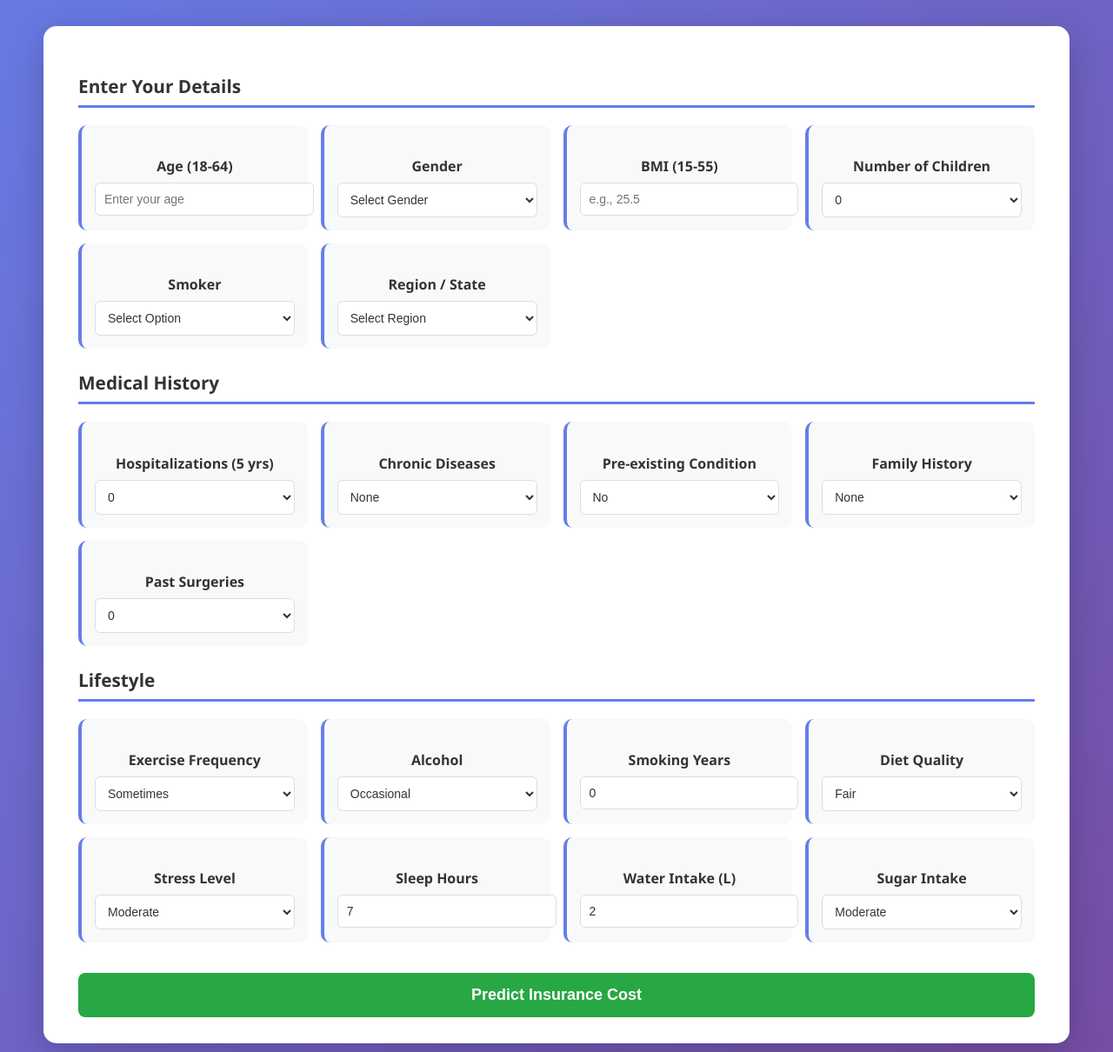
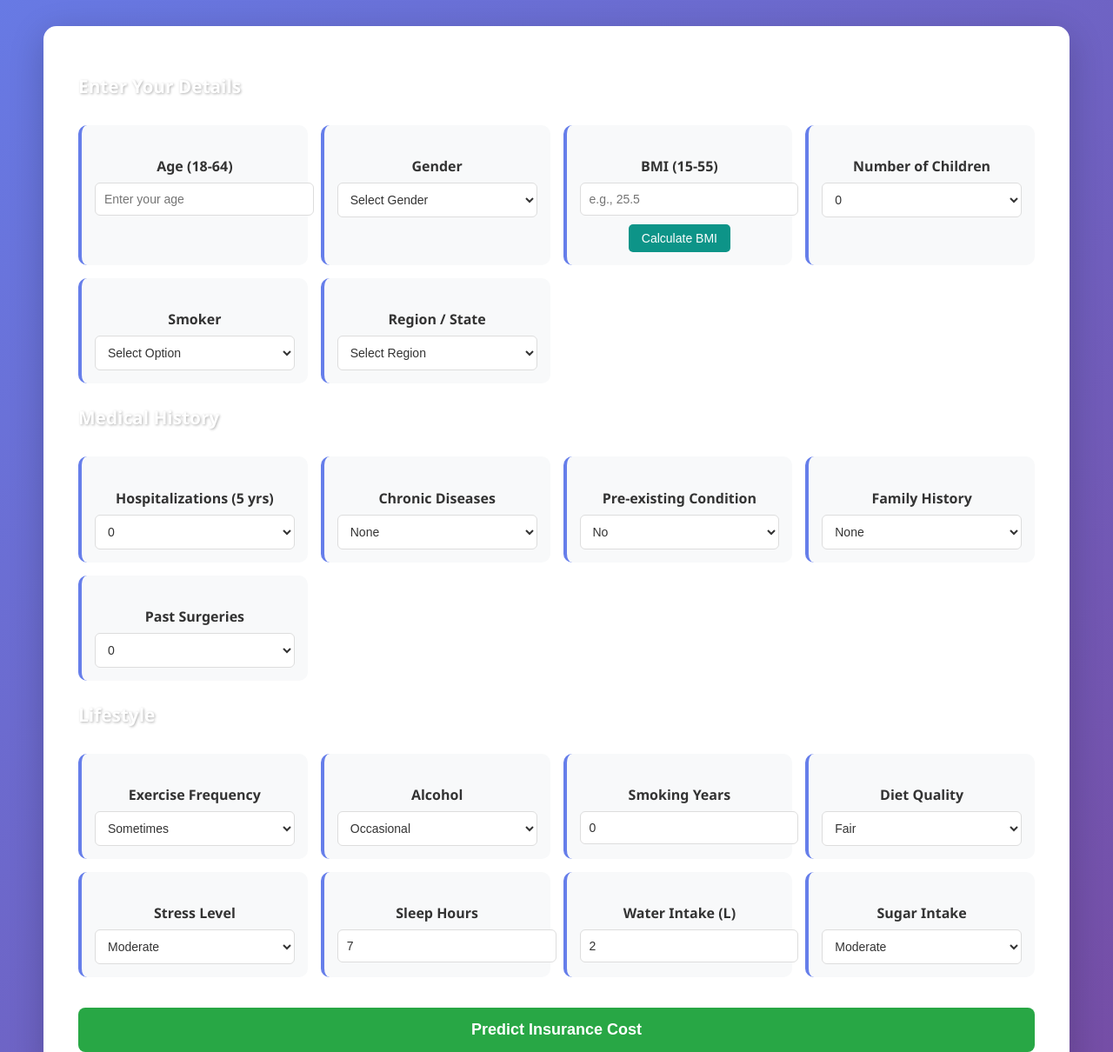
Before and after one commit to KrutikaMohanty2005/Medical-Insurance-Cost-Prediction, a Flask app: page / in a window 1280 px wide. Shown: the part 239-1449 px from the top of the page at 87% size. Run offline with Flask 2, Linux system fonts and the light colour scheme; the visitor is signed in with stand-in values (Sample User, id 1); parts of the project's set-up code (start-up, migrations or seed data) failed here and were passed over.

Commit message:
Fix section title visibility and add BMI calculator to Flask form

```diff
--- a/templates/index.html
+++ b/templates/index.html
@@ -66,13 +66,14 @@
             max-width: 1100px;
         }
         .section-title {
-            color: #333;
-            border-bottom: 3px solid #667eea;
+            color: #ffffff;
+            border-bottom: 3px solid rgba(255,255,255,0.5);
             padding-bottom: 8px;
             margin-top: 25px;
             margin-bottom: 20px;
             font-weight: 700;
             font-size: 1.3em;
+            text-shadow: 1px 1px 3px rgba(0,0,0,0.3);
         }
         .features-grid {
             display: grid;
@@ -282,6 +283,25 @@
                 <div class="feature-card">
                     <h4>BMI (15-55)</h4>
                     <input type="number" name="bmi" id="bmi" min="15" max="55" step="0.1" required placeholder="e.g., 25.5" value="{{ bmi if bmi else '' }}">
+                    <div class="bmi-calculator">
+                        <button type="button" class="bmi-toggle" onclick="toggleBmiCalc()">Calculate BMI</button>
+                        <div id="bmiCalcSection" class="bmi-calc-section" style="display:none;">
+                            <div class="calc-title">BMI Calculator</div>
+                            <div class="calc-row">
+                                <label>Height (cm):</label>
+                                <input type="number" id="heightCm" min="100" max="250" step="1" placeholder="170">
+                            </div>
+                            <div class="calc-row">
+                                <label>Weight (kg):</label>
+                                <input type="number" id="weightKg" min="30" max="200" step="0.5" placeholder="70">
+                            </div>
+                            <button type="button" class="use-bmi-btn" onclick="calculateBMI()">Calculate & Fill</button>
+                            <div id="bmiCalcResult" class="calc-result" style="display:none;">
+                                <span class="bmi-value" id="bmiCalcValue"></span>
+                                <span id="bmiCalcCategory"></span>
+                            </div>
+                        </div>
+                    </div>
                 </div>
                 <div class="feature-card">
                     <h4>Number of Children</h4>
@@ -460,5 +480,37 @@
         <p>Medical Insurance Cost Prediction | Built with Streamlit, Scikit-learn & Neural Networks</p>
         <p>Developer: Krutika Mohanty | B.Tech Computer Science</p>
     </div>
+
+    <script>
+        function toggleBmiCalc() {
+            var section = document.getElementById('bmiCalcSection');
+            section.style.display = section.style.display === 'none' ? 'block' : 'none';
+        }
+
+        function calculateBMI() {
+            var height = parseFloat(document.getElementById('heightCm').value);
+            var weight = parseFloat(document.getElementById('weightKg').value);
+
+            if (!height || !weight || height <= 0 || weight <= 0) {
+                alert('Please enter valid height and weight.');
+                return;
+            }
+
+            var heightM = height / 100;
+            var bmi = weight / (heightM * heightM);
+            bmi = Math.round(bmi * 10) / 10;
+
+            var category = '';
+            if (bmi < 18.5) category = 'Underweight';
+            else if (bmi < 25) category = 'Normal';
+            else if (bmi < 30) category = 'Overweight';
+            else category = 'Obese';
+
+            document.getElementById('bmiCalcValue').textContent = 'BMI: ' + bmi;
+            document.getElementById('bmiCalcCategory').textContent = ' (' + category + ')';
+            document.getElementById('bmiCalcResult').style.display = 'block';
+            document.getElementById('bmi').value = bmi;
+        }
+    </script>
 </body>
 </html>
```
